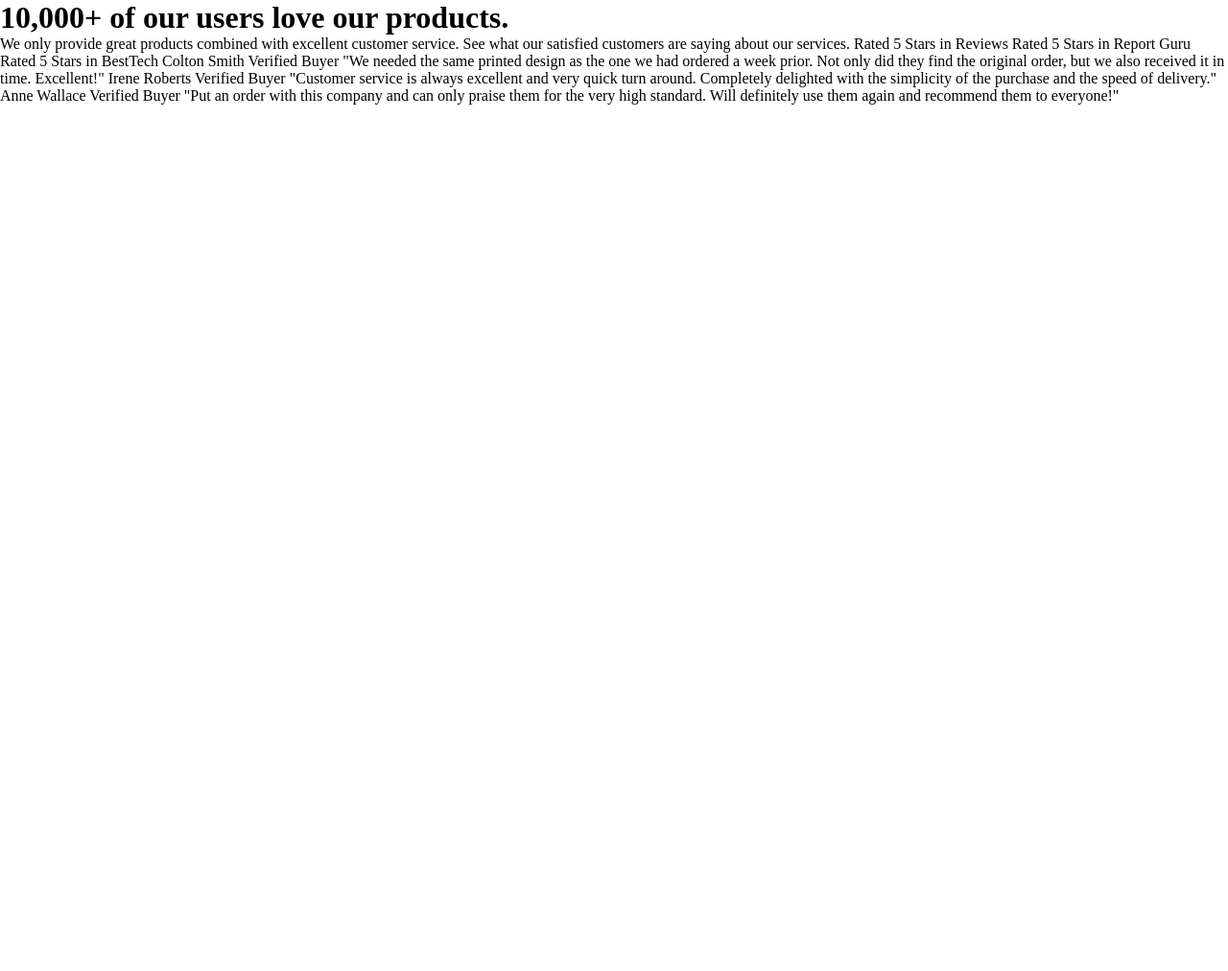
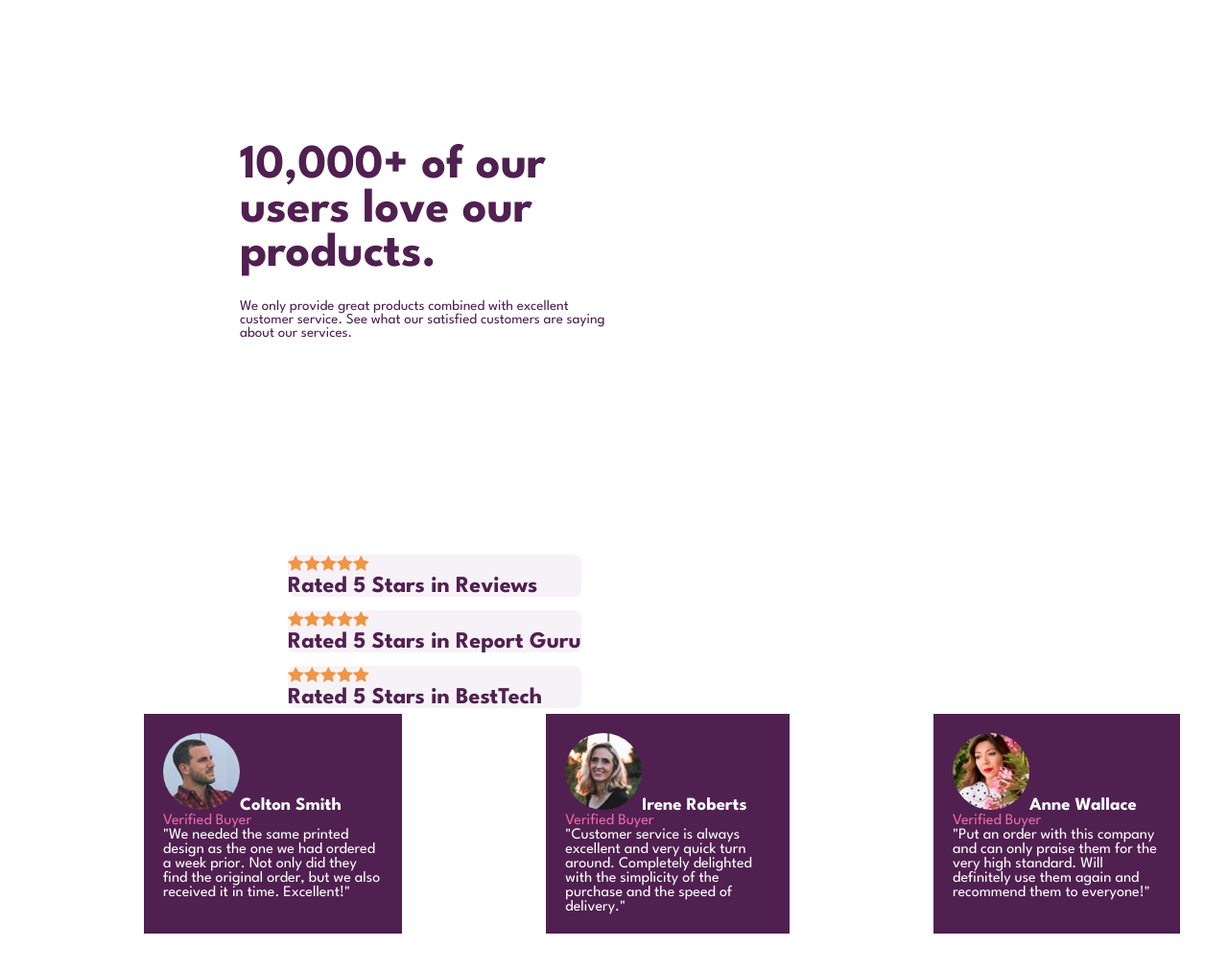
Before and after one commit to TiltusMaximus/socialsection, a plain HTML site: page index.html in a window 1280 px wide. Shown: the whole page at 96% size. Before the commit the page ends 800 px from the top, so only its background shows below. Drawn offline with Linux system fonts and the light colour scheme.

Commit message:
htmlandfirstcsstry

```diff
--- a/index.html
+++ b/index.html
@@ -20,17 +20,74 @@
         <title>Frontend Mentor | Social proof section</title>
     </head>
     <body>
-        <h1>10,000+ of our users love our products.</h1>
-        We only provide great products combined with excellent customer service.
-        See what our satisfied customers are saying about our services. Rated 5
-        Stars in Reviews Rated 5 Stars in Report Guru Rated 5 Stars in BestTech
-        Colton Smith Verified Buyer "We needed the same printed design as the
-        one we had ordered a week prior. Not only did they find the original
-        order, but we also received it in time. Excellent!" Irene Roberts
-        Verified Buyer "Customer service is always excellent and very quick turn
-        around. Completely delighted with the simplicity of the purchase and the
-        speed of delivery." Anne Wallace Verified Buyer "Put an order with this
-        company and can only praise them for the very high standard. Will
-        definitely use them again and recommend them to everyone!"
+        <header>
+            <h1>10,000+ of our users love our products.</h1>
+            <p>
+                We only provide great products combined with excellent customer
+                service. See what our satisfied customers are saying about our
+                services.
+            </p>
+        </header>
+        <div class="ratings">
+            <h2 class="rata">
+                <div class="star">
+                    <img src="images\icon-star.svg" /><img
+                        src="images\icon-star.svg"
+                    /><img src="images\icon-star.svg" /><img
+                        src="images\icon-star.svg"
+                    /><img src="images\icon-star.svg" />
+                </div>
+                Rated 5 Stars in Reviews
+            </h2>
+            <h2 class="ratb">
+                <div class="star">
+                    <img src="images\icon-star.svg" /><img
+                        src="images\icon-star.svg"
+                    /><img src="images\icon-star.svg" /><img
+                        src="images\icon-star.svg"
+                    /><img src="images\icon-star.svg" />
+                </div>
+                Rated 5 Stars in Report Guru
+            </h2>
+            <h2 class="ratc">
+                <div class="star">
+                    <img src="images\icon-star.svg" /><img
+                        src="images\icon-star.svg"
+                    /><img src="images\icon-star.svg" /><img
+                        src="images\icon-star.svg"
+                    /><img src="images\icon-star.svg" />
+                </div>
+                Rated 5 Stars in BestTech
+            </h2>
+        </div>
+        <div class="avis">
+            <div class="avisa">
+                <h3><img src="images\image-colton.jpg" />Colton Smith</h3>
+                <span>Verified Buyer</span>
+                <p>
+                    "We needed the same printed design as the one we had ordered
+                    a week prior. Not only did they find the original order, but
+                    we also received it in time. Excellent!"
+                </p>
+            </div>
+            <div class="avisb">
+                <h3><img src="images\image-irene.jpg" />Irene Roberts</h3>
+                <span>Verified Buyer</span>
+                <p>
+                    "Customer service is always excellent and very quick turn
+                    around. Completely delighted with the simplicity of the
+                    purchase and the speed of delivery."
+                </p>
+            </div>
+            <div class="avisc">
+                <h3><img src="images\image-anne.jpg" />Anne Wallace</h3>
+                <span>Verified Buyer</span>
+                <p>
+                    "Put an order with this company and can only praise them for
+                    the very high standard. Will definitely use them again and
+                    recommend them to everyone!"
+                </p>
+            </div>
+        </div>
     </body>
 </html>
--- a/style.css
+++ b/style.css
@@ -11,7 +11,86 @@
     --DarkGrayishMagenta: hsl(303, 10%, 53%);
     --LightGrayishMagenta: hsl(300, 24%, 96%);
 }
+body {
+    display: flex;
+    font-family: "League Spartan", serif;
+    flex-wrap: wrap;
+}
 
+header {
+    color: var(--VeryDarkMagenta);
+    margin-top: 150px;
+    margin-right: 50px;
+    margin-bottom: 60px;
+    margin-left: 250px;
+    max-width: 400px;
+}
+
+h1 {
+    font-size: 50px;
+    margin-bottom: 24px;
+    font-weight: 700;
+}
+
+header p {
+    font-size: 15px;
+}
+
+.ratings {
+    color: var(--VeryDarkMagenta);
+    margin-top: 150px;
+    margin-left: 300px;
+    margin-right: 500px;
+}
+
+h2 {
+    margin-top: 14px;
+    background-color: var(--LightGrayishMagenta);
+    border-radius: 8px;
+}
+
+.avis {
+    display: flex;
+    width: 350px;
+    margin-left: 50px;
+    margin-bottom: 100px;
+    flex-grow: 2;
+    flex-shrink: 1;
+    flex-basis: 100px;
+}
+
+.avisa {
+    background-color: var(--VeryDarkMagenta);
+    color: var(--White);
+    padding: 20px 20px 20px 20px;
+    margin: 6px 50px 8px 100px;
+    max-width: 350px;
+}
+
+.avisb {
+    background-color: var(--VeryDarkMagenta);
+    color: var(--White);
+    padding: 20px 20px 20px 20px;
+    margin: 6px 50px 8px 100px;
+    max-width: 350px;
+}
+
+.avisc {
+    background-color: var(--VeryDarkMagenta);
+    color: var(--White);
+    padding: 20px 20px 20px 20px;
+    margin: 6px 50px 8px 100px;
+    max-width: 350px;
+}
+
+h3 img {
+    border-radius: 50%;
+}
+
+span {
+    color: var(--SoftPink);
+}
 /* mobile */
 
-@media screen and(max-width: 375px) {}
+@media screen and(max-width: 375px) {
+}
```
